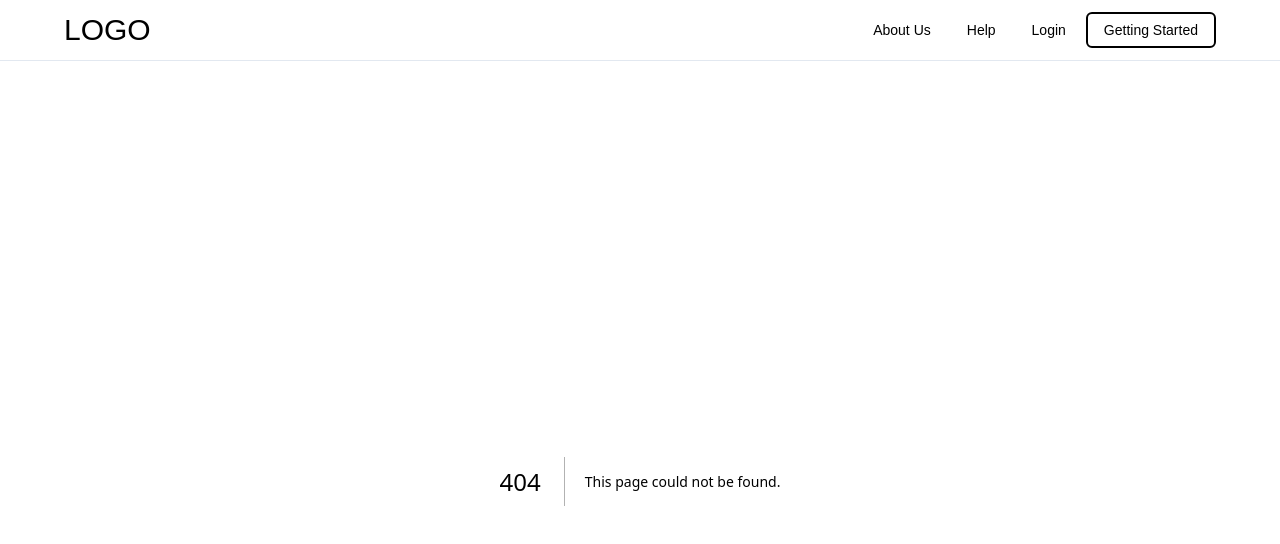
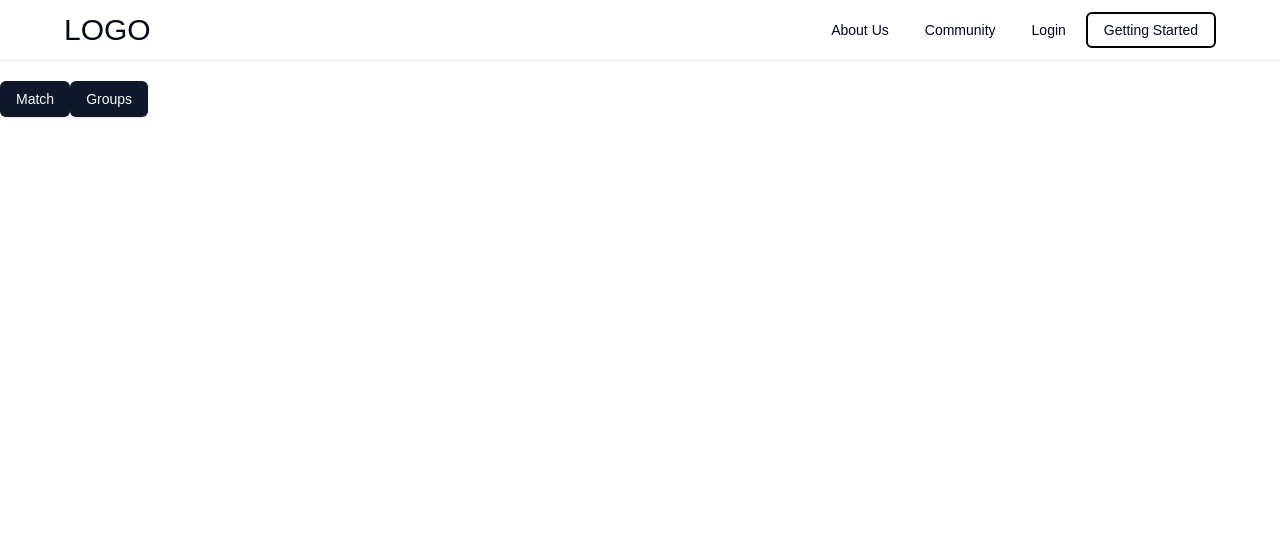
Before and after one commit to cfgtexas24/Team-14, a Next.js app in the folder cfg2024/: page /community in a window 1280 px wide. Before the commit this address had no page. Shown: the top 544 px of the page. Built offline with nearby package versions, Linux system fonts and the light colour scheme.

Commit message:
added groups and match pages

```diff
--- /dev/null
+++ b/cfg2024/app/community/groups/page.tsx
@@ -0,0 +1,7 @@
+import React from "react";
+
+const page = () => {
+  return <div>page</div>;
+};
+
+export default page;
--- /dev/null
+++ b/cfg2024/app/community/match/page.tsx
@@ -0,0 +1,7 @@
+import React from "react";
+
+const page = () => {
+  return <div>page</div>;
+};
+
+export default page;
--- /dev/null
+++ b/cfg2024/app/community/page.tsx
@@ -0,0 +1,19 @@
+import React from "react";
+import { Button } from "@/components/ui/button";
+import Link from "next/link";
+
+const Community = () => {
+  return (
+    <div>
+      <Link href={"/community/match"}>
+        <Button>Match</Button>
+      </Link>
+
+      <Link href={"/community/groups"}>
+        <Button>Groups</Button>
+      </Link>
+    </div>
+  );
+};
+
+export default Community;
--- a/cfg2024/components/MainNavLinks.tsx
+++ b/cfg2024/components/MainNavLinks.tsx
@@ -23,9 +23,9 @@ export function MainNavLinks() {
           </Link>
         </NavigationMenuItem>
         <NavigationMenuItem>
-          <Link href="/help" legacyBehavior passHref>
+          <Link href="/community" legacyBehavior passHref>
             <NavigationMenuLink className={navigationMenuTriggerStyle()}>
-              Help
+              Community
             </NavigationMenuLink>
           </Link>
         </NavigationMenuItem>
--- /dev/null
+++ b/cfg2024/components/ui/button.tsx
@@ -0,0 +1,57 @@
+import * as React from "react"
+import { Slot } from "@radix-ui/react-slot"
+import { cva, type VariantProps } from "class-variance-authority"
+
+import { cn } from "@/lib/utils"
+
+const buttonVariants = cva(
+  "inline-flex items-center justify-center gap-2 whitespace-nowrap rounded-md text-sm font-medium transition-colors focus-visible:outline-none focus-visible:ring-1 focus-visible:ring-ring disabled:pointer-events-none disabled:opacity-50 [&_svg]:pointer-events-none [&_svg]:size-4 [&_svg]:shrink-0",
+  {
+    variants: {
+      variant: {
+        default:
+          "bg-primary text-primary-foreground shadow hover:bg-primary/90",
+        destructive:
+          "bg-destructive text-destructive-foreground shadow-sm hover:bg-destructive/90",
+        outline:
+          "border border-input bg-background shadow-sm hover:bg-accent hover:text-accent-foreground",
+        secondary:
+          "bg-secondary text-secondary-foreground shadow-sm hover:bg-secondary/80",
+        ghost: "hover:bg-accent hover:text-accent-foreground",
+        link: "text-primary underline-offset-4 hover:underline",
+      },
+      size: {
+        default: "h-9 px-4 py-2",
+        sm: "h-8 rounded-md px-3 text-xs",
+        lg: "h-10 rounded-md px-8",
+        icon: "h-9 w-9",
+      },
+    },
+    defaultVariants: {
+      variant: "default",
+      size: "default",
+    },
+  }
+)
+
+export interface ButtonProps
+  extends React.ButtonHTMLAttributes<HTMLButtonElement>,
+    VariantProps<typeof buttonVariants> {
+  asChild?: boolean
+}
+
+const Button = React.forwardRef<HTMLButtonElement, ButtonProps>(
+  ({ className, variant, size, asChild = false, ...props }, ref) => {
+    const Comp = asChild ? Slot : "button"
+    return (
+      <Comp
+        className={cn(buttonVariants({ variant, size, className }))}
+        ref={ref}
+        {...props}
+      />
+    )
+  }
+)
+Button.displayName = "Button"
+
+export { Button, buttonVariants }
--- a/cfg2024/package.json
+++ b/cfg2024/package.json
@@ -11,6 +11,7 @@
   "dependencies": {
     "@radix-ui/react-icons": "^1.3.0",
     "@radix-ui/react-navigation-menu": "^1.2.1",
+    "@radix-ui/react-slot": "^1.1.0",
     "@supabase/ssr": "^0.5.1",
     "@supabase/supabase-js": "^2.45.5",
     "class-variance-authority": "^0.7.0",
```
Also changed, not shown: 1 other file (tests, documents, lock files or other folders).
